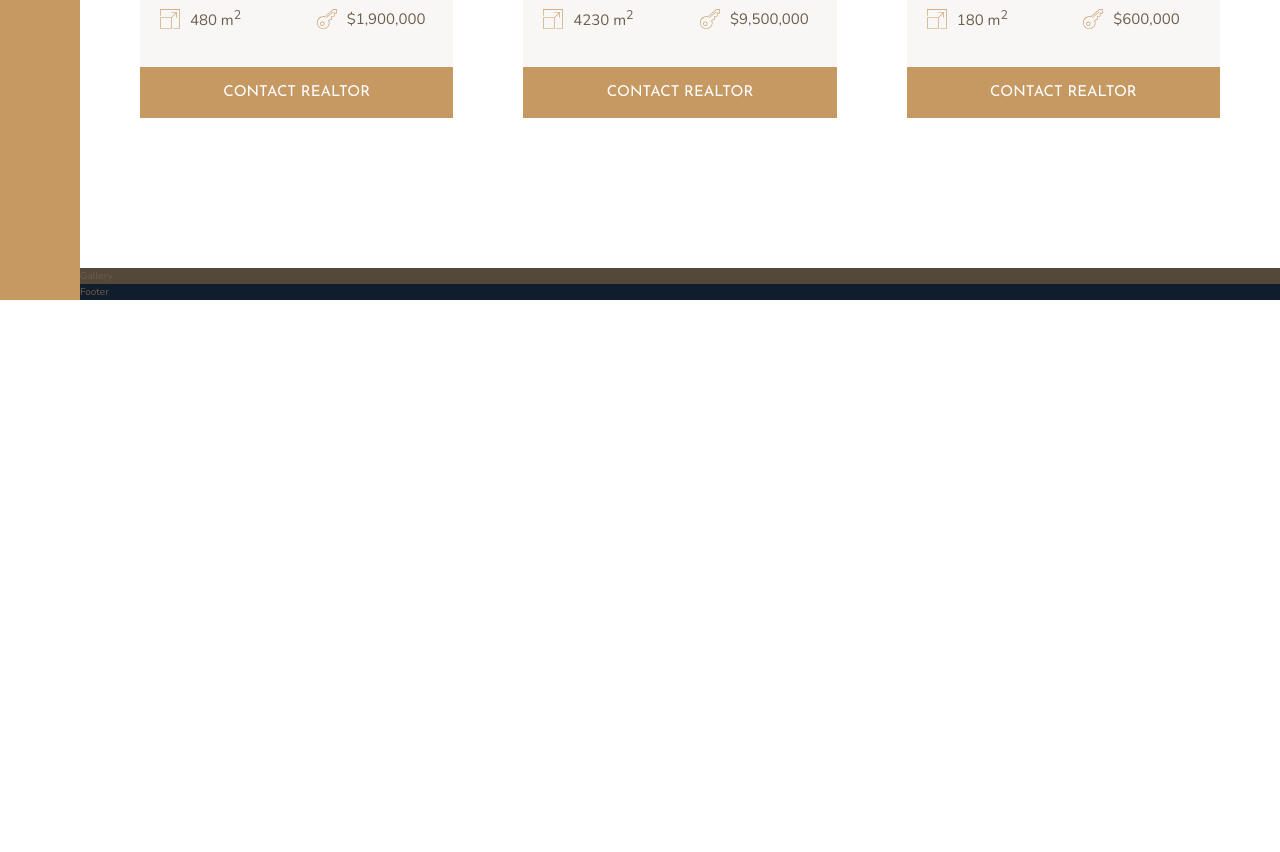
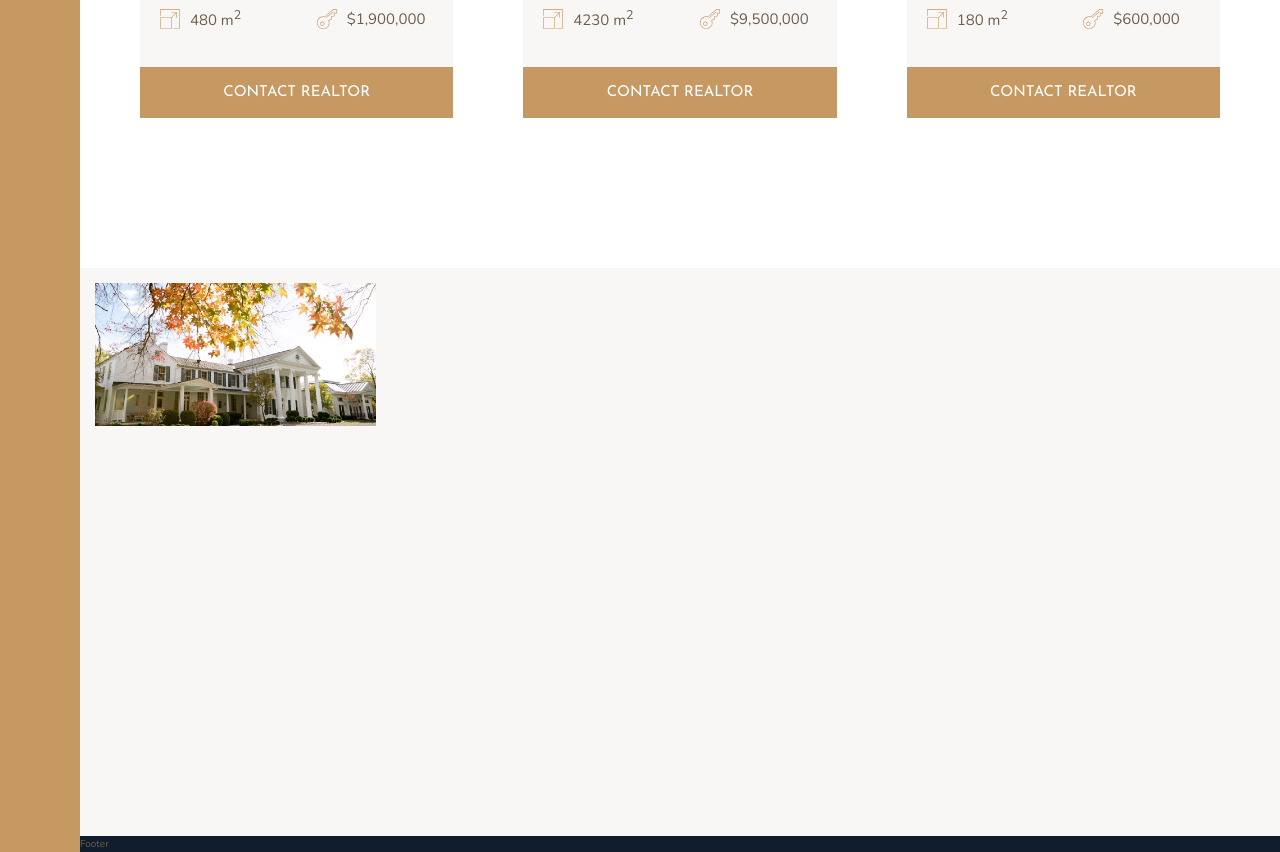
Before and after one commit to 12wollmana/Udemy-Advanced_CSS-Nexter, a website: page index.html in a window 1280 px wide. Shown: the part 2804-3656 px from the top of the page. Before the commit the page ends 3104 px from the top, so only its background shows below. Drawn offline with nearby package versions, Linux system fonts and the light colour scheme.

Commit message:
Building the Gallery Pt. 1

```diff
--- a/index.html
+++ b/index.html
@@ -301,7 +301,11 @@
       </div>
     </section>
 
-    <section class="gallery">Gallery</section>
+    <section class="gallery">
+      <figure class="gallery__item gallery__item--1">
+        <img src="img/gal-1.jpeg" alt="Gallery image 1" class="gallery__img" />
+      </figure>
+    </section>
 
     <footer class="footer">Footer</footer>
   </body>
--- a/sass/_gallery.scss
+++ b/sass/_gallery.scss
@@ -1,4 +1,24 @@
 .gallery {
-  background-color: $color-grey-dark-1;
+  background-color: $color-grey-light-1;
   grid-column: full-start / full-end;
+
+  display: grid;
+  grid-template-columns: repeat(8, 1fr);
+  grid-template-rows: repeat(7, 5vw);
+  grid-gap: 1.5rem;
+  padding: 1.5rem;
+
+  &__item {
+    &--1 {
+      grid-row: 1 / span 2;
+      grid-column: 1 / span 2;
+    }
+  }
+
+  &__img {
+    width: 100%;
+    height: 100%;
+    object-fit: cover;
+    display: block;
+  }
 }
```
Also changed, not shown: css/style.css.
